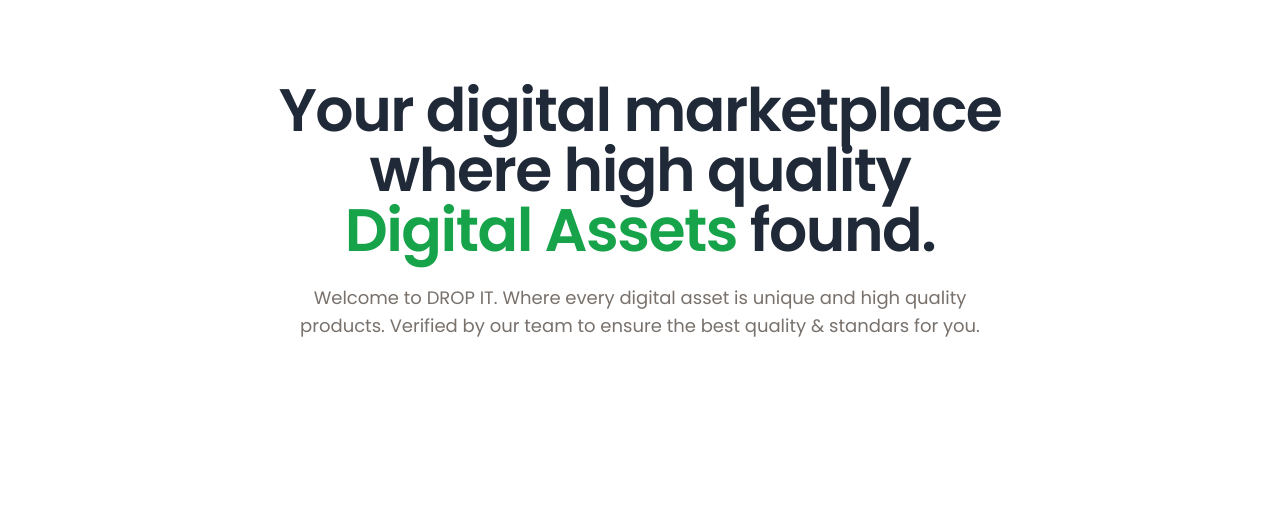
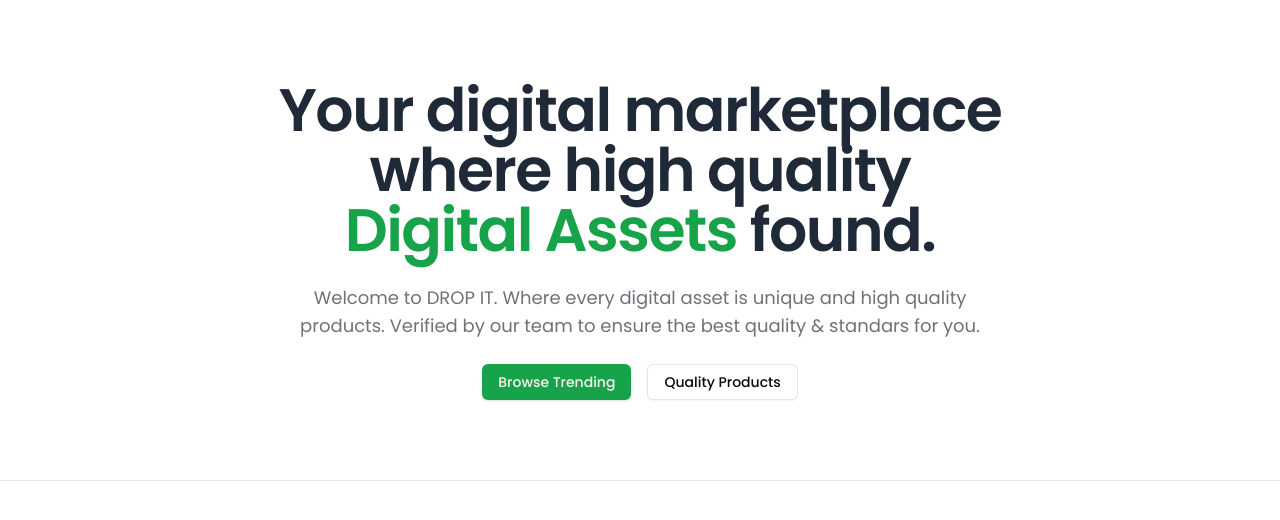
Before and after one commit to iEarlG/dropit, a Next.js app: page / in a window 1280 px wide. Shown: the top 520 px of the page. Built offline with nearby package versions, Linux system fonts and the light colour scheme.

Commit message:
1: Hero Section

```diff
--- a/app/(main)/page.tsx
+++ b/app/(main)/page.tsx
@@ -2,9 +2,11 @@
 import Link from "next/link";
 
 import { Wrapper } from "@/components/style/Wrapper";
+import { Button } from "@/components/ui/button";
 
 export default function Home() {
   return (
+    <>
       <Wrapper>
         <div className="flex flex-col items-center max-w-3xl py-20 mx-auto text-center">
           <h1 className="text-4xl font-bold tracking-tight text-gray-800 sm:text-6xl">Your digital marketplace where high quality <br />
@@ -15,9 +17,15 @@
             Verified by our team to ensure the best quality & standars for you.
           </p>
           <div className="flex flex-col sm:flex-row gap-4 mt-6">
-          <Link href="/products"></Link>
+            <Button>
+              <Link href="/products">Browse Trending</Link>
+            </Button>
+            <Button variant="outline">Quality Products</Button>
           </div>
         </div>
       </Wrapper>
+
+      <section className="border-t border-gray-200 bg-gray-50"></section>
+    </>
   );
 }
--- a/app/globals.css
+++ b/app/globals.css
@@ -8,50 +8,51 @@
 }
 
 
+
 @layer base {
   :root {
     --background: 0 0% 100%;
-    --foreground: 20 14.3% 4.1%;
+    --foreground: 240 10% 3.9%;
     --card: 0 0% 100%;
-    --card-foreground: 20 14.3% 4.1%;
+    --card-foreground: 240 10% 3.9%;
     --popover: 0 0% 100%;
-    --popover-foreground: 20 14.3% 4.1%;
-    --primary: 24 9.8% 10%;
-    --primary-foreground: 60 9.1% 97.8%;
-    --secondary: 60 4.8% 95.9%;
-    --secondary-foreground: 24 9.8% 10%;
-    --muted: 60 4.8% 95.9%;
-    --muted-foreground: 25 5.3% 44.7%;
-    --accent: 60 4.8% 95.9%;
-    --accent-foreground: 24 9.8% 10%;
+    --popover-foreground: 240 10% 3.9%;
+    --primary: 142.1 76.2% 36.3%;
+    --primary-foreground: 355.7 100% 97.3%;
+    --secondary: 240 4.8% 95.9%;
+    --secondary-foreground: 240 5.9% 10%;
+    --muted: 240 4.8% 95.9%;
+    --muted-foreground: 240 3.8% 46.1%;
+    --accent: 240 4.8% 95.9%;
+    --accent-foreground: 240 5.9% 10%;
     --destructive: 0 84.2% 60.2%;
-    --destructive-foreground: 60 9.1% 97.8%;
-    --border: 20 5.9% 90%;
-    --input: 20 5.9% 90%;
-    --ring: 20 14.3% 4.1%;
+    --destructive-foreground: 0 0% 98%;
+    --border: 240 5.9% 90%;
+    --input: 240 5.9% 90%;
+    --ring: 142.1 76.2% 36.3%;
     --radius: 0.5rem;
   }
 
   .dark {
     --background: 20 14.3% 4.1%;
-    --foreground: 60 9.1% 97.8%;
-    --card: 20 14.3% 4.1%;
-    --card-foreground: 60 9.1% 97.8%;
-    --popover: 20 14.3% 4.1%;
-    --popover-foreground: 60 9.1% 97.8%;
-    --primary: 60 9.1% 97.8%;
-    --primary-foreground: 24 9.8% 10%;
-    --secondary: 12 6.5% 15.1%;
-    --secondary-foreground: 60 9.1% 97.8%;
-    --muted: 12 6.5% 15.1%;
-    --muted-foreground: 24 5.4% 63.9%;
+    --foreground: 0 0% 95%;
+    --card: 24 9.8% 10%;
+    --card-foreground: 0 0% 95%;
+    --popover: 0 0% 9%;
+    --popover-foreground: 0 0% 95%;
+    --primary: 142.1 70.6% 45.3%;
+    --primary-foreground: 144.9 80.4% 10%;
+    --secondary: 240 3.7% 15.9%;
+    --secondary-foreground: 0 0% 98%;
+    --muted: 0 0% 15%;
+    --muted-foreground: 240 5% 64.9%;
     --accent: 12 6.5% 15.1%;
-    --accent-foreground: 60 9.1% 97.8%;
+    --accent-foreground: 0 0% 98%;
     --destructive: 0 62.8% 30.6%;
-    --destructive-foreground: 60 9.1% 97.8%;
-    --border: 12 6.5% 15.1%;
-    --input: 12 6.5% 15.1%;
-    --ring: 24 5.7% 82.9%;
+    --destructive-foreground: 0 85.7% 97.3%;
+    --border: 240 3.7% 15.9%;
+    --input: 240 3.7% 15.9%;
+    --ring: 142.4 71.8% 29.2%;
   }
 }
 
--- /dev/null
+++ b/components/ui/button.tsx
@@ -0,0 +1,57 @@
+import * as React from "react"
+import { Slot } from "@radix-ui/react-slot"
+import { cva, type VariantProps } from "class-variance-authority"
+
+import { cn } from "@/lib/utils"
+
+const buttonVariants = cva(
+  "inline-flex items-center justify-center whitespace-nowrap rounded-md text-sm font-medium transition-colors focus-visible:outline-none focus-visible:ring-1 focus-visible:ring-ring disabled:pointer-events-none disabled:opacity-50",
+  {
+    variants: {
+      variant: {
+        default:
+          "bg-primary text-primary-foreground shadow hover:bg-primary/90",
+        destructive:
+          "bg-destructive text-destructive-foreground shadow-sm hover:bg-destructive/90",
+        outline:
+          "border border-input bg-background shadow-sm hover:bg-accent hover:text-accent-foreground",
+        secondary:
+          "bg-secondary text-secondary-foreground shadow-sm hover:bg-secondary/80",
+        ghost: "hover:bg-accent hover:text-accent-foreground",
+        link: "text-primary underline-offset-4 hover:underline",
+      },
+      size: {
+        default: "h-9 px-4 py-2",
+        sm: "h-8 rounded-md px-3 text-xs",
+        lg: "h-10 rounded-md px-8",
+        icon: "h-9 w-9",
+      },
+    },
+    defaultVariants: {
+      variant: "default",
+      size: "default",
+    },
+  }
+)
+
+export interface ButtonProps
+  extends React.ButtonHTMLAttributes<HTMLButtonElement>,
+    VariantProps<typeof buttonVariants> {
+  asChild?: boolean
+}
+
+const Button = React.forwardRef<HTMLButtonElement, ButtonProps>(
+  ({ className, variant, size, asChild = false, ...props }, ref) => {
+    const Comp = asChild ? Slot : "button"
+    return (
+      <Comp
+        className={cn(buttonVariants({ variant, size, className }))}
+        ref={ref}
+        {...props}
+      />
+    )
+  }
+)
+Button.displayName = "Button"
+
+export { Button, buttonVariants }
--- a/package.json
+++ b/package.json
@@ -10,6 +10,7 @@
   },
   "dependencies": {
     "@radix-ui/react-icons": "^1.3.0",
+    "@radix-ui/react-slot": "^1.0.2",
     "class-variance-authority": "^0.7.0",
     "clsx": "^2.0.0",
     "next": "14.0.4",
```
Also changed, not shown: 1 other file (tests, documents, lock files or other folders). Lines whose indentation alone changed are shown as unchanged.
